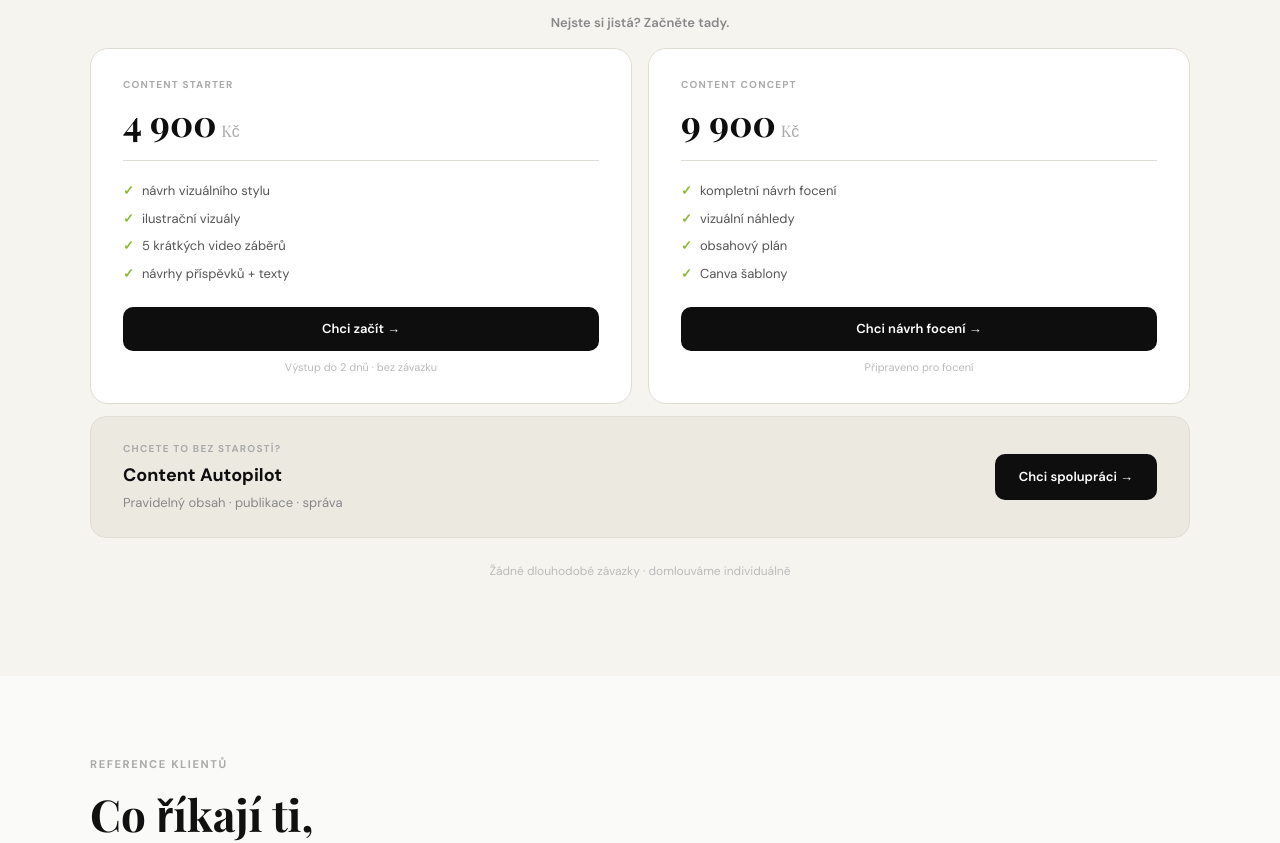
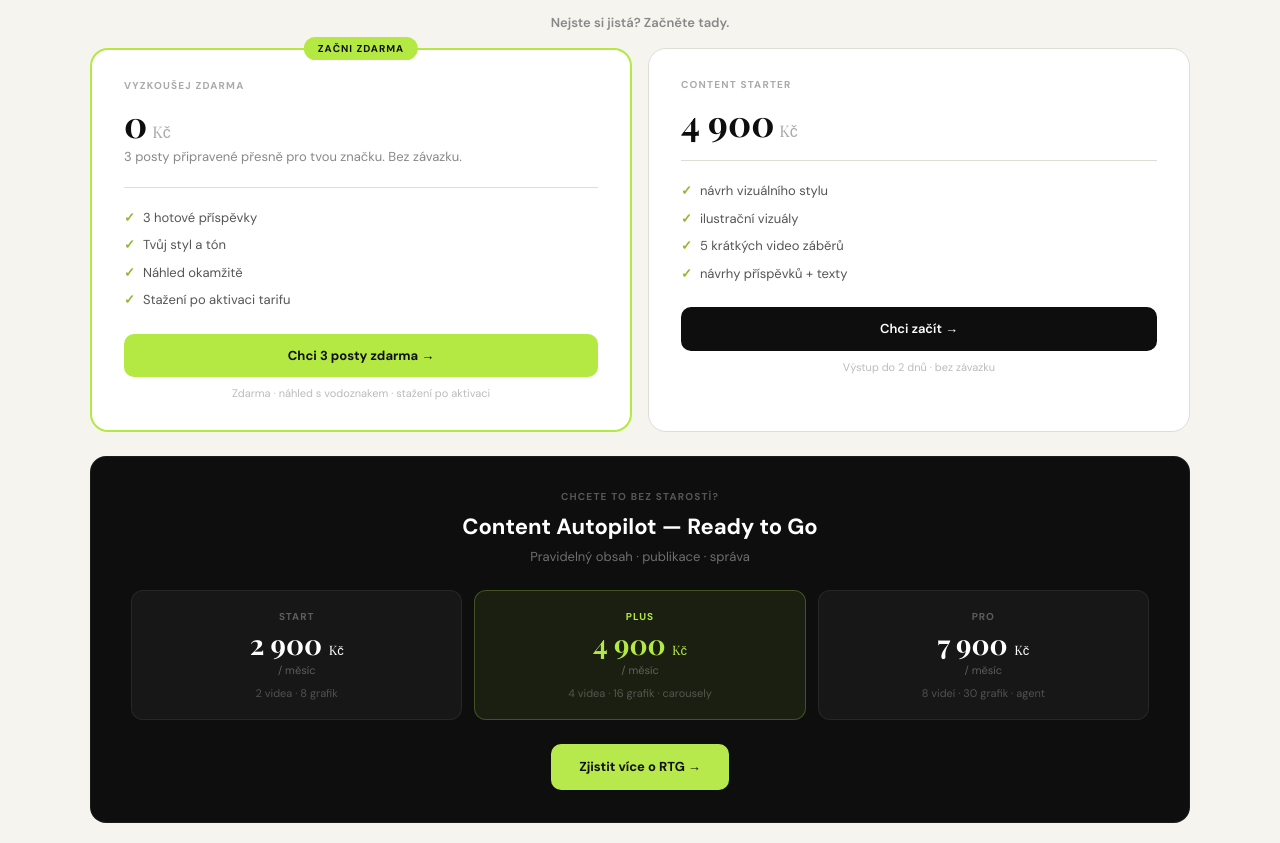
Before and after one commit to katarinabrics-eng/ai-content-studio, a Next.js app in the folder apps/content-studio/: page /premiova-vizualni-identita in a window 1280 px wide. Shown: the part 4480-5323 px from the top of the page. Built offline with nearby package versions, Linux system fonts and the light colour scheme.

Commit message:
feat: pricing PVI - magnet s vodoznakem, RTG tarify, odstranit Content Concept

```diff
--- a/apps/content-studio/src/app/premiova-vizualni-identita/page.tsx
+++ b/apps/content-studio/src/app/premiova-vizualni-identita/page.tsx
@@ -1656,10 +1656,39 @@ export default function PremiovaVizualniIdentita() {
             </div>
           </div>
 
-          {/* BLOCK 2 — menší vstupní balíčky */}
-          <div style={{marginBottom:12}}>
+          {/* BLOCK 2 — vstupní balíčky */}
+          <div style={{marginBottom:24}}>
             <div style={{fontSize:13,fontWeight:600,color:"#888",textAlign:"center",marginBottom:16}}>Nejste si jistá? Začněte tady.</div>
             <div className="pricing-cards-grid" style={{display:"grid",gridTemplateColumns:"1fr 1fr",gap:16}}>
+
+              {/* Magnet — zdarma */}
+              <div style={{background:"#fff",border:"2px solid var(--lime)",borderRadius:18,padding:"28px 32px",position:"relative"}}>
+                <div style={{
+                  position:"absolute",top:-13,left:"50%",transform:"translateX(-50%)",
+                  background:"var(--lime)",color:"#111",
+                  fontSize:10,fontWeight:700,letterSpacing:"0.1em",textTransform:"uppercase",
+                  padding:"4px 14px",borderRadius:20,whiteSpace:"nowrap",
+                }}>Začni zdarma</div>
+                <div style={{fontSize:10,fontWeight:700,letterSpacing:"0.12em",textTransform:"uppercase",color:"#aaa",marginBottom:12}}>Vyzkoušej zdarma</div>
+                <div style={{fontFamily:"var(--font-playfair),serif",fontSize:36,fontWeight:700,color:"var(--black)",lineHeight:1,marginBottom:6,display:"flex",alignItems:"baseline",gap:5}}>
+                  0 <span style={{fontSize:16,fontWeight:400,color:"#aaa"}}>Kč</span>
+                </div>
+                <div style={{fontSize:13,color:"#888",marginBottom:20,paddingBottom:20,borderBottom:"1px solid var(--gray-light)"}}>3 posty připravené přesně pro tvou značku. Bez závazku.</div>
+                <ul style={{listStyle:"none",display:"flex",flexDirection:"column",gap:8,marginBottom:24}}>
+                  {["3 hotové příspěvky","Tvůj styl a tón","Náhled okamžitě","Stažení po aktivaci tarifu"].map(i=>(
+                    <li key={i} style={{display:"flex",gap:8,alignItems:"center",fontSize:13,color:"#555"}}>
+                      <span style={{color:"var(--lime-dark)",fontWeight:700}}>✓</span>{i}
+                    </li>
+                  ))}
+                </ul>
+                <a href="/ready-to-go/register" style={{
+                  display:"block",textAlign:"center",
+                  background:"var(--lime)",color:"#111",
+                  padding:"12px",borderRadius:10,
+                  fontSize:13,fontWeight:700,textDecoration:"none",
+                }}>Chci 3 posty zdarma →</a>
+                <div style={{fontSize:11,color:"#bbb",textAlign:"center",marginTop:8}}>Zdarma · náhled s vodoznakem · stažení po aktivaci</div>
+              </div>
 
               {/* Content Starter */}
               <div style={{background:"#fff",border:"1px solid var(--gray-light)",borderRadius:18,padding:"28px 32px"}}>
@@ -1680,47 +1709,45 @@ export default function PremiovaVizualniIdentita() {
                 }}>Chci začít →</a>
                 <div style={{fontSize:11,color:"#bbb",textAlign:"center",marginTop:8}}>Výstup do 2 dnů · bez závazku</div>
               </div>
-
-              {/* Content Concept */}
-              <div style={{background:"#fff",border:"1px solid var(--gray-light)",borderRadius:18,padding:"28px 32px"}}>
-                <div style={{fontSize:10,fontWeight:700,letterSpacing:"0.12em",textTransform:"uppercase",color:"#aaa",marginBottom:12}}>Content Concept</div>
-                <div style={{fontFamily:"var(--font-playfair),serif",fontSize:36,fontWeight:700,color:"var(--black)",lineHeight:1,marginBottom:20,paddingBottom:20,borderBottom:"1px solid var(--gray-light)",display:"flex",alignItems:"baseline",gap:5}}>9 900 <span style={{fontSize:16,fontWeight:400,color:"#aaa"}}>Kč</span></div>
-                <ul style={{listStyle:"none",display:"flex",flexDirection:"column",gap:8,marginBottom:24}}>
-                  {["kompletní návrh focení","vizuální náhledy","obsahový plán","Canva šablony"].map(i=>(
-                    <li key={i} style={{display:"flex",gap:8,alignItems:"center",fontSize:13,color:"#555"}}>
-                      <span style={{color:"var(--lime-dark)",fontWeight:700}}>✓</span>{i}
-                    </li>
-                  ))}
-                </ul>
-                <a href="/rezervace" style={{
-                  display:"block",textAlign:"center",
-                  background:"var(--black)",color:"#fff",
-                  padding:"12px",borderRadius:10,
-                  fontSize:13,fontWeight:600,textDecoration:"none",
-                }}>Chci návrh focení →</a>
-                <div style={{fontSize:11,color:"#bbb",textAlign:"center",marginTop:8}}>Připraveno pro focení</div>
-              </div>
             </div>
           </div>
 
-          {/* BLOCK 3 — upsell */}
+          {/* BLOCK 3 — Content Autopilot RTG */}
           <div style={{
-            background:"var(--sand)",border:"1px solid var(--gray-light)",
-            borderRadius:16,padding:"24px 32px",
-            display:"flex",alignItems:"center",justifyContent:"space-between",gap:24,flexWrap:"wrap",
+            background:"var(--black)",border:"1px solid rgba(255,255,255,0.06)",
+            borderRadius:16,padding:"32px 40px",
           }}>
-            <div>
-              <div style={{fontSize:10,fontWeight:700,letterSpacing:"0.12em",textTransform:"uppercase",color:"#aaa",marginBottom:6}}>Chcete to bez starostí?</div>
-              <div style={{fontSize:18,fontWeight:700,color:"var(--black)",marginBottom:4}}>Content Autopilot</div>
-              <div style={{fontSize:13,color:"#888"}}>Pravidelný obsah · publikace · správa</div>
-            </div>
-            <a href="/ready-to-go" style={{
-              display:"inline-flex",alignItems:"center",gap:8,
-              background:"var(--black)",color:"#fff",
-              padding:"13px 24px",borderRadius:10,
-              fontSize:13,fontWeight:600,textDecoration:"none",
-              whiteSpace:"nowrap",flexShrink:0,
-            }}>Chci spolupráci →</a>
+            <div style={{textAlign:"center",marginBottom:24}}>
+              <div style={{fontSize:10,fontWeight:700,letterSpacing:"0.12em",textTransform:"uppercase",color:"rgba(255,255,255,0.3)",marginBottom:6}}>Chcete to bez starostí?</div>
+              <div style={{fontSize:22,fontWeight:700,color:"#fff",marginBottom:4}}>Content Autopilot — Ready to Go</div>
+              <div style={{fontSize:13,color:"rgba(255,255,255,0.4)"}}>Pravidelný obsah · publikace · správa</div>
+            </div>
+            <div style={{display:"grid",gridTemplateColumns:"1fr 1fr 1fr",gap:12,marginBottom:24}}>
+              {[
+                {name:"Start",price:"2 900",desc:"2 videa · 8 grafik"},
+                {name:"Plus",price:"4 900",desc:"4 videa · 16 grafik · carousely",featured:true},
+                {name:"Pro",price:"7 900",desc:"8 videí · 30 grafik · agent"},
+              ].map(t=>(
+                <div key={t.name} style={{
+                  background: t.featured ? "rgba(183,233,76,0.08)" : "rgba(255,255,255,0.04)",
+                  border: t.featured ? "1px solid rgba(183,233,76,0.25)" : "1px solid rgba(255,255,255,0.07)",
+                  borderRadius:12,padding:"18px 20px",textAlign:"center",
+                }}>
+                  <div style={{fontSize:10,fontWeight:700,letterSpacing:"0.1em",textTransform:"uppercase",color: t.featured ? "var(--lime)" : "rgba(255,255,255,0.3)",marginBottom:6}}>{t.name}</div>
+                  <div style={{fontFamily:"var(--font-playfair),serif",fontSize:28,fontWeight:700,color: t.featured ? "var(--lime)" : "#fff",lineHeight:1,marginBottom:4}}>{t.price} <span style={{fontSize:13,fontWeight:400}}>Kč</span></div>
+                  <div style={{fontSize:11,color:"rgba(255,255,255,0.3)"}}>/ měsíc</div>
+                  <div style={{fontSize:11,color:"rgba(255,255,255,0.25)",marginTop:6}}>{t.desc}</div>
+                </div>
+              ))}
+            </div>
+            <div style={{textAlign:"center"}}>
+              <a href="/ready-to-go" style={{
+                display:"inline-flex",alignItems:"center",gap:8,
+                background:"#b7e94c",color:"#111",
+                padding:"13px 28px",borderRadius:10,
+                fontSize:13,fontWeight:700,textDecoration:"none",
+              }}>Zjistit více o RTG →</a>
+            </div>
           </div>
 
           <div style={{fontSize:12,color:"#bbb",textAlign:"center",marginTop:24}}>Žádné dlouhodobé závazky · domlouváme individuálně</div>
```
